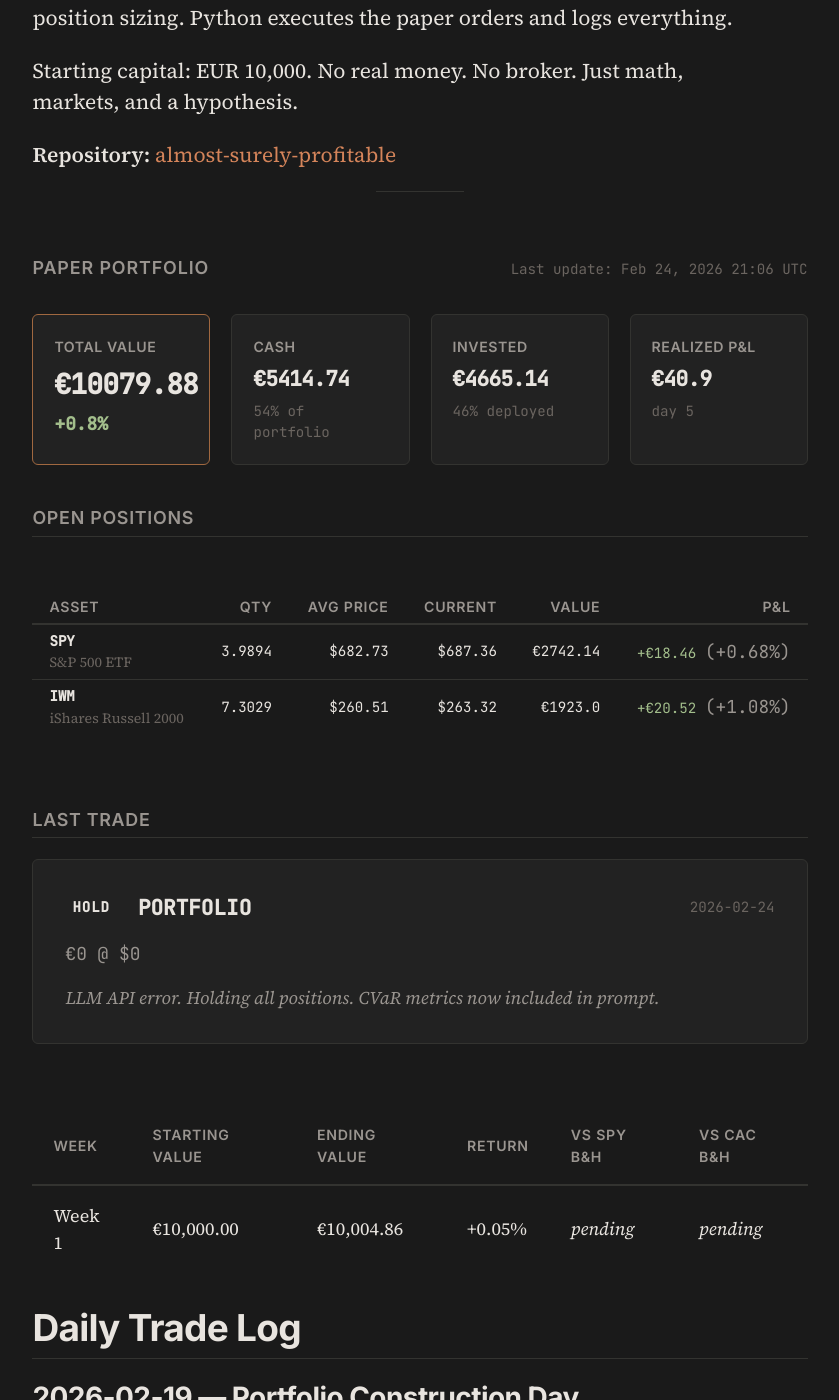
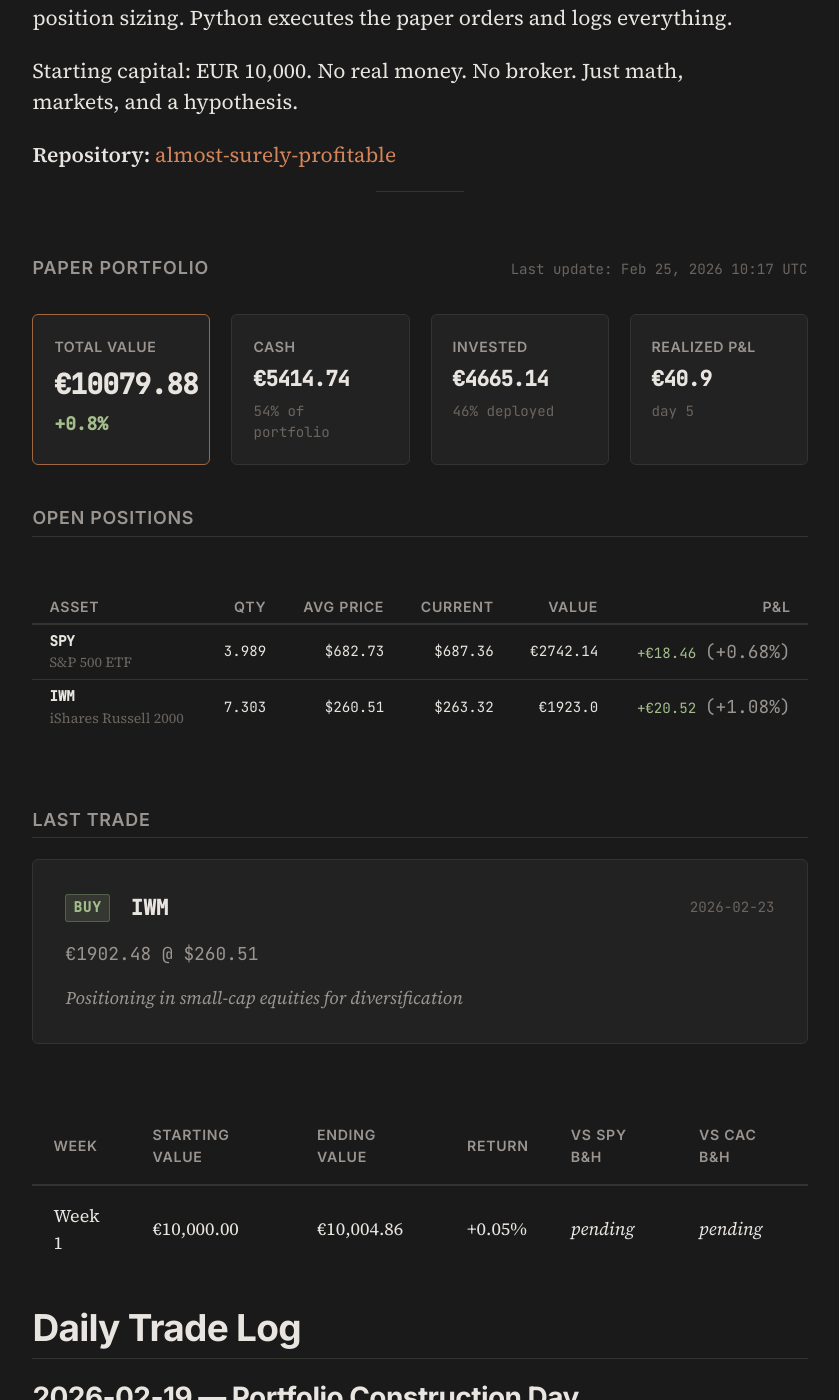
Before and after one commit to Alm0stSurely/alm0stsurely.github.io, a Jekyll site: the page built from trading.md, in a window 1280 px wide and 1400 px high, scrolled down 854 px. Shown: the whole window, without its empty margins (220-1059 px from the left). Built offline with Jekyll 4.4.1, drawn with Linux system fonts in a browser that asks for light colours.

```diff
--- a/_data/portfolio.json
+++ b/_data/portfolio.json
@@ -1,5 +1,5 @@
 {
-  "last_updated": "2026-02-24T21:06:55",
+  "last_updated": "2026-02-25T10:17:00",
   "starting_capital": 10000.00,
   "cash": 5414.74,
   "total_value": 10079.88,
@@ -10,32 +10,32 @@
     {
       "ticker": "SPY",
       "name": "S&P 500 ETF",
-      "quantity": 3.9894,
+      "quantity": 3.989,
       "avg_price": 682.73,
       "current_price": 687.36,
       "market_value": 2742.14,
       "pnl": 18.46,
       "pnl_pct": 0.68,
-      "allocation_pct": 27.20
+      "allocation_pct": 27.2
     },
     {
       "ticker": "IWM",
       "name": "iShares Russell 2000",
-      "quantity": 7.3029,
+      "quantity": 7.303,
       "avg_price": 260.51,
       "current_price": 263.32,
       "market_value": 1923.00,
       "pnl": 20.52,
       "pnl_pct": 1.08,
-      "allocation_pct": 19.08
+      "allocation_pct": 19.1
     }
   ],
   "last_trade": {
-    "date": "2026-02-24",
-    "ticker": "PORTFOLIO",
-    "action": "hold",
-    "price": 0,
-    "amount": 0,
-    "reasoning": "LLM API error. Holding all positions. CVaR metrics now included in prompt."
+    "date": "2026-02-23",
+    "ticker": "IWM",
+    "action": "buy",
+    "price": 260.51,
+    "amount": 1902.48,
+    "reasoning": "Positioning in small-cap equities for diversification"
   }
 }
```
Also changed, not shown: _posts/2026-02-25-the-markov-property-of-surveillance.md (added, +84 -0 lines).
